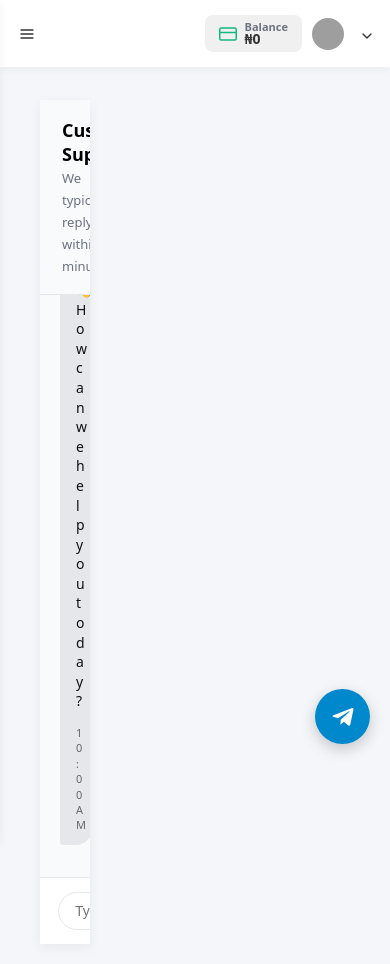
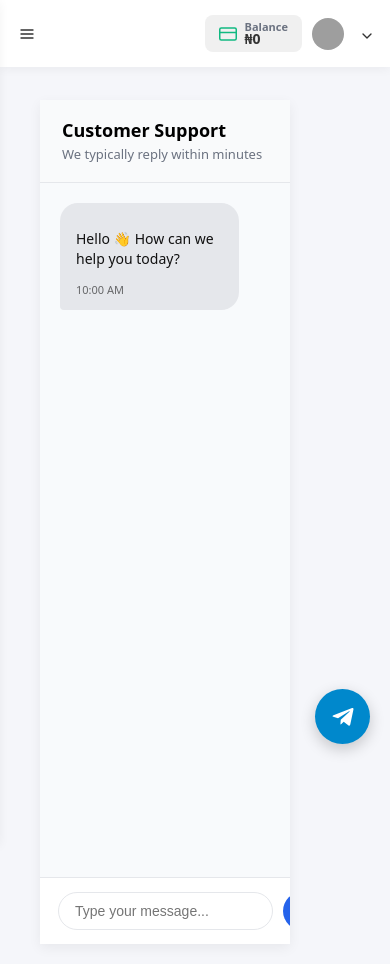
Before and after one commit to ay30bg/realsms, a React (Create React App) app: page /support in a window 390 px wide. Shown: the top 964 px of the page. Built offline with nearby package versions, Linux system fonts and the light colour scheme; no server answers; grey boxes are pictures that could not be loaded.

Commit message:
Update support.css

```diff
--- a/src/styles/support.css
+++ b/src/styles/support.css
@@ -157,7 +157,7 @@
     height: 100vh;
     margin: 0;
     width:100%;
-    max-width: 50px;
+    max-width: 250px;
     border-radius: 0;
   }
   .bubble {
```
